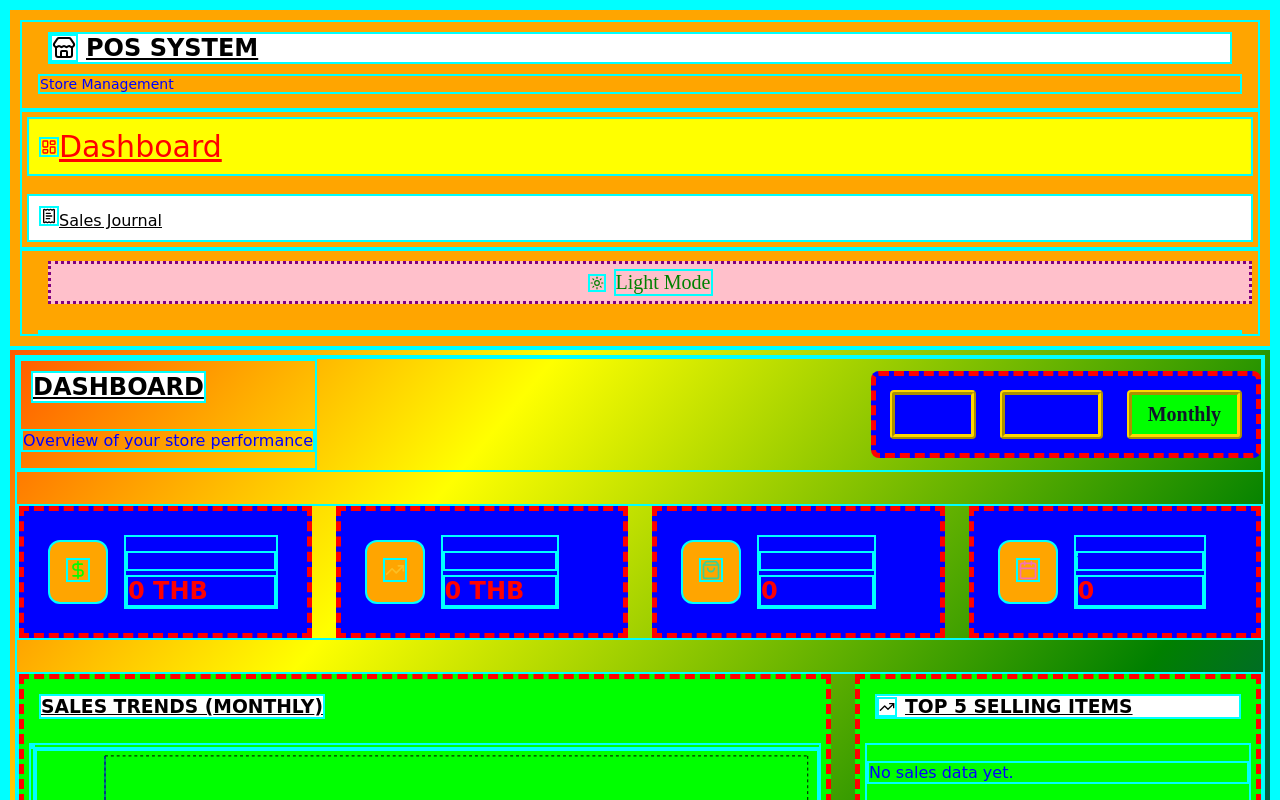
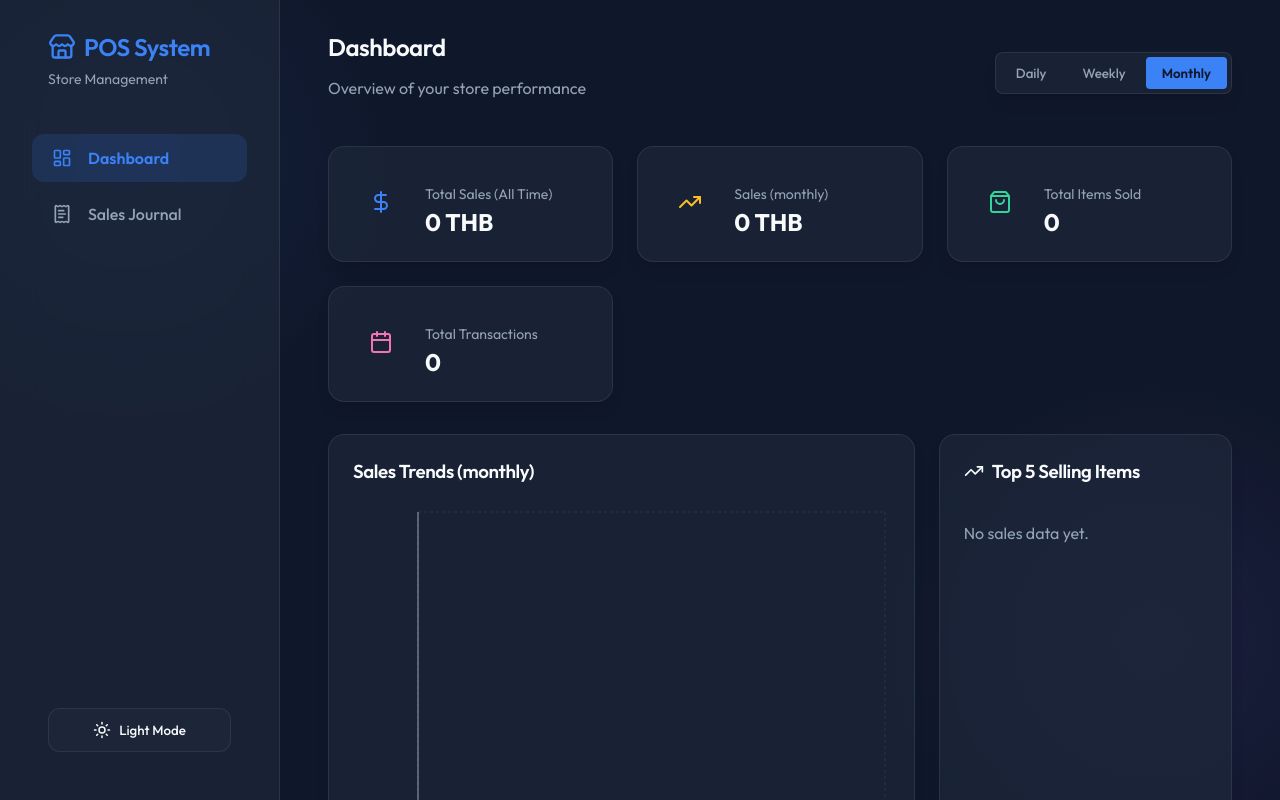
Before and after one commit to Thananontnc/POS_Project, a React (Vite) app: page /#/ in a window 1280 px wide. Shown: the top 800 px of the page. Built offline with nearby package versions, Linux system fonts and the light colour scheme.

Commit message:
Enhance UI with modern glassmorphism design

```diff
--- a/src/index.css
+++ b/src/index.css
@@ -1,38 +1,36 @@
+@import url('https://fonts.googleapis.com/css2?family=Outfit:wght@300;400;500;600;700&display=swap');
+
 :root {
-  --bg-color: #FFFF00;
-  /* Bright Yellow Background */
-  --text-primary: #FF0000;
-  /* Red Text */
-  --text-secondary: #0000FF;
-  /* Blue Text */
-  --accent-color: #00FF00;
-  /* Lime Green Accent */
-  --accent-hover: #FF00FF;
-  /* Magenta Hover */
-  --card-bg: #E0E0E0;
-  /* Grey boxes */
-  --card-border: #000000;
-  --table-row-hover: #FFA500;
-  --success: #00FF00;
-  --danger: #FF0000;
-  --warning: #CC0000;
-  --font-family: 'Comic Sans MS', 'Chalkboard SE', 'Comic Neue', sans-serif;
-  /* The worst font */
-  --gradient-1: red;
-  --gradient-2: blue;
+  --bg-color: #0f172a;
+  --text-primary: #f8fafc;
+  --text-secondary: #94a3b8;
+  --accent-color: #3b82f6;
+  /* Modern Blue */
+  --accent-hover: #2563eb;
+  --card-bg: rgba(30, 41, 59, 0.7);
+  /* Glassmorphic base */
+  --card-border: rgba(255, 255, 255, 0.08);
+  --input-bg: rgba(15, 23, 42, 0.6);
+  --success: #10b981;
+  --danger: #ef4444;
+  --warning: #f59e0b;
+  --font-family: 'Outfit', system-ui, -apple-system, sans-serif;
+  --gradient-primary: linear-gradient(135deg, #3b82f6 0%, #8b5cf6 100%);
+  --sidebar-width: 280px;
+  --shadow-sm: 0 1px 2px 0 rgb(0 0 0 / 0.05);
+  --shadow-lg: 0 10px 15px -3px rgb(0 0 0 / 0.1), 0 4px 6px -4px rgb(0 0 0 / 0.1);
 }
 
 [data-theme='light'] {
-  --bg-color: #00FFFF;
-  --text-primary: #000000;
-  --text-secondary: #0000FF;
-  --accent-color: #FF0000;
-  --accent-hover: #00FF00;
-  --card-bg: #FFFFFF;
-  --card-border: #000000;
-  --table-row-hover: #FFFF00;
-  --gradient-1: yellow;
-  --gradient-2: pink;
+  --bg-color: #f8fafc;
+  --text-primary: #0f172a;
+  --text-secondary: #64748b;
+  --accent-color: #3b82f6;
+  --accent-hover: #2563eb;
+  --card-bg: rgba(255, 255, 255, 0.8);
+  --card-border: rgba(226, 232, 240, 0.8);
+  --input-bg: #ffffff;
+  --shadow-lg: 0 10px 15px -3px rgb(0 0 0 / 0.05), 0 4px 6px -4px rgb(0 0 0 / 0.05);
 }
 
 body {
@@ -41,170 +39,269 @@ body {
   background-color: var(--bg-color);
   color: var(--text-primary);
   font-family: var(--font-family);
+  -webkit-font-smoothing: antialiased;
   min-height: 100vh;
-  /* Bad gradient background */
-  background-image: linear-gradient(to bottom right, red, yellow, green, blue);
+  /* Premium subtle gradient background */
+  background-image:
+    radial-gradient(circle at 10% 20%, rgba(59, 130, 246, 0.1) 0%, transparent 20%),
+    radial-gradient(circle at 90% 80%, rgba(139, 92, 246, 0.1) 0%, transparent 20%);
+  background-attachment: fixed;
+  transition: background-color 0.3s ease, color 0.3s ease;
 }
 
 * {
   box-sizing: border-box;
-  /* The ultimate beginner mistake: Debug borders everywhere */
-  border: 2px solid cyan !important;
 }
 
+/* Typography */
 h1,
 h2,
 h3,
 h4,
 h5,
 h6 {
-  margin: 10px;
-  font-weight: bold;
-  text-decoration: underline;
-  text-transform: uppercase;
-  background-color: white;
-  color: black !important;
-  display: inline-block;
+  margin: 0;
+  font-weight: 600;
+  letter-spacing: -0.02em;
+  color: var(--text-primary);
 }
 
+/* Modern Glass Panel Utility */
+.glass-panel {
+  background: var(--card-bg);
+  backdrop-filter: blur(16px);
+  -webkit-backdrop-filter: blur(16px);
+  border: 1px solid var(--card-border);
+  border-radius: 1rem;
+  box-shadow: var(--shadow-lg);
+}
+
+/* Custom Scrollbar */
+::-webkit-scrollbar {
+  width: 6px;
+  height: 6px;
+}
+
+::-webkit-scrollbar-track {
+  background: transparent;
+}
+
+::-webkit-scrollbar-thumb {
+  background: var(--card-border);
+  border-radius: 10px;
+}
+
+::-webkit-scrollbar-thumb:hover {
+  background: var(--text-secondary);
+}
+
+/* Buttons */
 button {
   cursor: pointer;
-  border: 5px ridge gold !important;
-  background: silver;
-  font-family: 'Times New Roman', serif;
-  font-size: 20px;
-  padding: 20px;
-  margin: 10px;
-}
-
-.glass-panel {
-  background: blue;
-  /* Removed glass effect, just solid blue */
-  border: 5px dashed red !important;
-  border-radius: 0;
+  border: none;
+  background: none;
+  font-family: inherit;
+  transition: all 0.2s cubic-bezier(0.4, 0, 0.2, 1);
 }
 
 .btn-primary {
-  background: var(--accent-color);
-  color: black;
-  font-weight: bold;
-  padding: 1rem;
-  border-radius: 50px;
-  /* Weird pill shape */
-  box-shadow: 5px 5px 0px black;
-  /* Hard shadow */
+  background: var(--gradient-primary);
+  color: white;
+  font-weight: 500;
+  padding: 0.75rem 1.5rem;
+  border-radius: 0.75rem;
+  display: inline-flex;
+  align-items: center;
+  justify-content: center;
+  gap: 0.5rem;
+  box-shadow: 0 4px 6px -1px rgba(59, 130, 246, 0.3);
 }
 
 .btn-primary:hover {
-  background: yellow;
-  transform: rotate(5deg);
-  /* Dizzy effect */
+  transform: translateY(-2px);
+  box-shadow: 0 8px 12px -1px rgba(59, 130, 246, 0.4);
+  filter: brightness(1.1);
+}
+
+.btn-primary:active {
+  transform: translateY(0);
 }
 
 .btn-secondary {
-  background: pink;
-  color: green;
-  border: 3px dotted purple !important;
-  padding: 5px;
+  background: var(--card-bg);
+  border: 1px solid var(--card-border);
+  color: var(--text-primary);
+  padding: 0.75rem 1.25rem;
+  border-radius: 0.75rem;
+  font-weight: 500;
 }
 
 .btn-secondary:hover {
-  background: orange;
-  font-size: 25px;
-  /* Text jumps in size */
+  background: var(--card-border);
+  border-color: var(--text-secondary);
 }
 
+/* Inputs */
 .input-field {
-  background: white;
-  border: 4px solid black !important;
-  color: red;
-  padding: 10px;
-  font-size: 20px;
-  width: 90%;
-  /* Imperfect width */
+  background: var(--input-bg);
+  border: 1px solid var(--card-border);
+  color: var(--text-primary);
+  padding: 0.75rem 1rem;
+  border-radius: 0.75rem;
+  width: 100%;
+  transition: all 0.2s;
+  font-size: 0.95rem;
 }
 
 .input-field:focus {
-  background: black;
-  color: white;
+  outline: none;
+  border-color: var(--accent-color);
+  box-shadow: 0 0 0 3px rgba(59, 130, 246, 0.2);
 }
 
-/* Scrollbar? Who needs a nice scrollbar */
-::-webkit-scrollbar {
-  width: 20px;
+/* Layout */
+.layout-container {
+  display: flex;
+  min-height: 100vh;
 }
 
-::-webkit-scrollbar-track {
-  background: red;
+.sidebar {
+  width: var(--sidebar-width);
+  padding: 2rem;
+  display: flex;
+  flex-direction: column;
+  gap: 2rem;
+  border-right: 1px solid var(--card-border);
+  background: var(--card-bg);
+  backdrop-filter: blur(20px);
+  position: fixed;
+  height: 100vh;
+  z-index: 50;
+  transition: transform 0.3s ease;
 }
 
-::-webkit-scrollbar-thumb {
-  background: blue;
-  border-radius: 0;
+.main-content {
+  flex: 1;
+  margin-left: var(--sidebar-width);
+  padding: 2rem 3rem;
+  max-width: 1600px;
+  width: 100%;
+}
+
+/* Navigation */
+.nav-item {
+  display: flex;
+  align-items: center;
+  gap: 1rem;
+  padding: 0.875rem 1.25rem;
+  border-radius: 0.75rem;
+  color: var(--text-secondary);
+  text-decoration: none;
+  transition: all 0.2s ease;
+  font-weight: 500;
+}
+
+.nav-item:hover {
+  background: rgba(59, 130, 246, 0.08);
+  color: var(--text-primary);
+  transform: translateX(4px);
+}
+
+.nav-item.active {
+  background: rgba(59, 130, 246, 0.15);
+  color: var(--accent-color);
+  font-weight: 600;
+}
+
+/* Cards */
+.card {
+  padding: 1.5rem;
+  background: var(--card-bg);
+  border: 1px solid var(--card-border);
+  border-radius: 1rem;
+  backdrop-filter: blur(12px);
+}
+
+/* Suggestion List */
+.suggestions-list {
+  position: absolute;
+  top: calc(100% + 0.5rem);
+  left: 0;
+  right: 0;
+  z-index: 100;
+  max-height: 250px;
+  overflow-y: auto;
+  background: var(--card-bg);
+  backdrop-filter: blur(16px);
+  border: 1px solid var(--card-border);
+  border-radius: 0.75rem;
+  box-shadow: 0 20px 25px -5px rgb(0 0 0 / 0.1);
+  padding: 0.5rem;
+}
+
+.suggestion-item {
+  padding: 0.75rem 1rem;
+  cursor: pointer;
+  border-radius: 0.5rem;
+  display: flex;
+  justify-content: space-between;
+  align-items: center;
+  transition: background-color 0.2s;
+}
+
+.suggestion-item:hover {
+  background: rgba(59, 130, 246, 0.1);
+  color: var(--accent-color);
+}
+
+.suggestion-item span:last-child {
+  font-size: 0.8rem;
+  color: var(--text-secondary);
+  background: rgba(148, 163, 184, 0.1);
+  padding: 2px 8px;
+  border-radius: 4px;
+}
+
+/* Dashboard Grid */
+.dashboard-grid {
+  display: grid;
+  grid-template-columns: repeat(auto-fit, minmax(240px, 1fr));
+  gap: 1.5rem;
+  margin-bottom: 2rem;
+}
+
+.stat-card {
+  display: flex;
+  flex-direction: column;
+  gap: 0.5rem;
+}
+
+.stat-value {
+  font-size: 2rem;
+  font-weight: 700;
+  color: var(--text-primary);
+  letter-spacing: -0.02em;
+}
+
+.stat-label {
+  color: var(--text-secondary);
+  font-size: 0.9rem;
+  font-weight: 500;
+}
+
+/* Animations */
+@keyframes fadeIn {
+  from {
+    opacity: 0;
+    transform: translateY(10px);
+  }
+
+  to {
+    opacity: 1;
+    transform: translateY(0);
+  }
 }
 
 .fade-in {
-  /* No animation needed */
+  animation: fadeIn 0.4s ease-out forwards;
 }
-
-.layout-container {
-  display: block;
-  /* Broken flex layout */
-}
-
-.sidebar {
-  width: 100%;
-  /* Sidebar takes full width now */
-  padding: 10px;
-  display: block;
-  border-bottom: 5px double black;
-  background: orange;
-  position: relative;
-  height: auto;
-  z-index: 100;
-}
-
-.main-content {
-  margin-left: 0;
-  padding: 5px;
-  max-width: 100%;
-}
-
-.nav-item {
-  display: inline-block;
-  /* Horizontal nav items in a mess */
-  padding: 10px;
-  margin: 5px;
-  background: white;
-  color: black;
-  border: 1px solid black;
-}
-
-.nav-item:hover,
-.nav-item.active {
-  background: yellow;
-  color: red;
-  font-size: 30px;
-  /* Explodes on hover */
-}
-
-.card {
-  padding: 5px;
-  background: lime;
-  color: purple;
-}
-
-.suggestions-list {
-  background: black;
-  color: white;
-  border: 5px solid yellow !important;
-}
-
-.suggestion-item {
-  padding: 10px;
-  border-bottom: 1px solid white !important;
-}
-
-.suggestion-item:hover {
-  background: red;
-}
```
